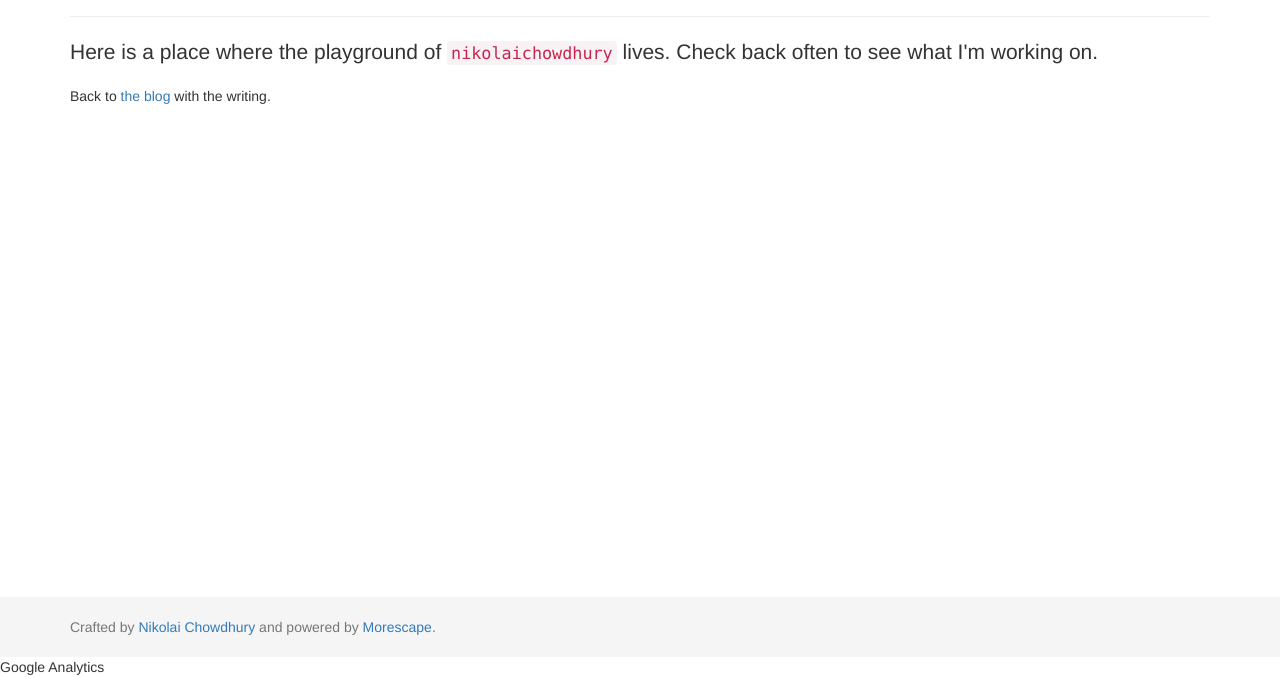
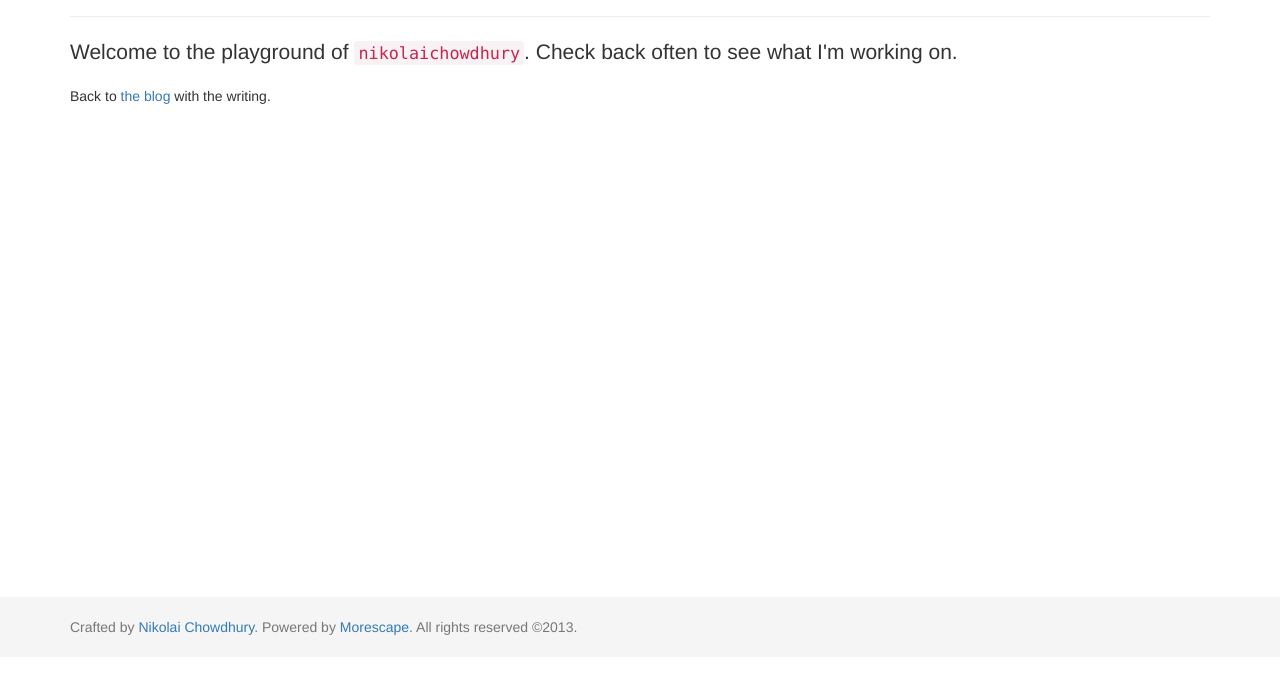
Before and after one commit to chowdhury/chowdhury.github.io, a plain HTML site: page index.html in a window 1280 px wide. Shown: the part 143-820 px from the top of the page. Drawn offline with nearby package versions, Linux system fonts and the light colour scheme.

Commit message:
misc changes, fixed goog analytics, changed title

```diff
--- a/index.html
+++ b/index.html
@@ -8,7 +8,7 @@
     <meta name="author" content="">
     <link rel="shortcut icon" href="../../docs-assets/ico/favicon.png">
 
-    <title>Sticky Footer Navbar Template for Bootstrap</title>
+    <title>labs.nikolai.in</title>
 
     <!-- Latest compiled and minified CSS -->
     <link rel="stylesheet" href="http://netdna.bootstrapcdn.com/bootstrap/3.0.0/css/bootstrap.min.css">
@@ -69,14 +69,14 @@
         <div class="page-header">
           <h1>Welcome to the lab</h1>
         </div>
-        <p class="lead">Here is a place where the playground of <code>nikolaichowdhury</code> lives. Check back often to see what I'm working on.</p>
+        <p class="lead">Welcome to the playground of <code>nikolaichowdhury</code>. Check back often to see what I'm working on.</p>
         <p>Back to <a href="http://nikolai.in">the blog</a> with the writing.</p>
       </div>
     </div>
 
     <div id="footer">
       <div class="container">
-        <p class="text-muted credit">Crafted by <a href="http://nikolai.in">Nikolai Chowdhury</a> and powered by <a href="http://morescape.com/">Morescape</a>.</p>
+        <p class="text-muted credit">Crafted by <a href="http://nikolai.in">Nikolai Chowdhury</a>. Powered by <a href="http://morescape.com/">Morescape</a>. All rights reserved &copy;2013.</p>
       </div>
     </div>
 
@@ -86,8 +86,6 @@
     <!-- Placed at the end of the document so the pages load faster -->
     <script src="https://code.jquery.com/jquery-1.10.2.min.js"></script>
     <script src="http://netdna.bootstrapcdn.com/bootstrap/3.0.0/js/bootstrap.min.js"></script>
-
-    <!-->Google Analytics</!-->
 
     <script>
       (function(i,s,o,g,r,a,m){i['GoogleAnalyticsObject']=r;i[r]=i[r]||function(){
```
